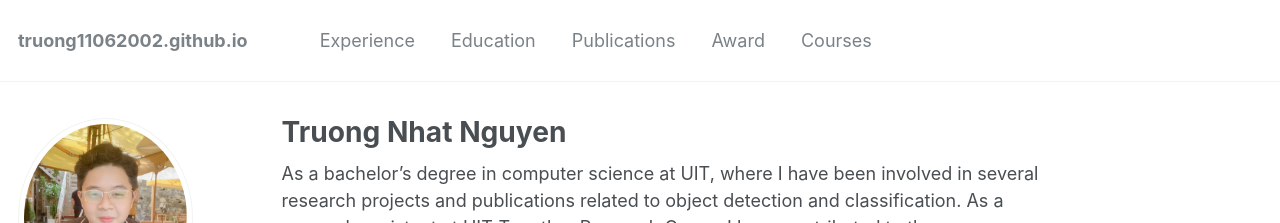
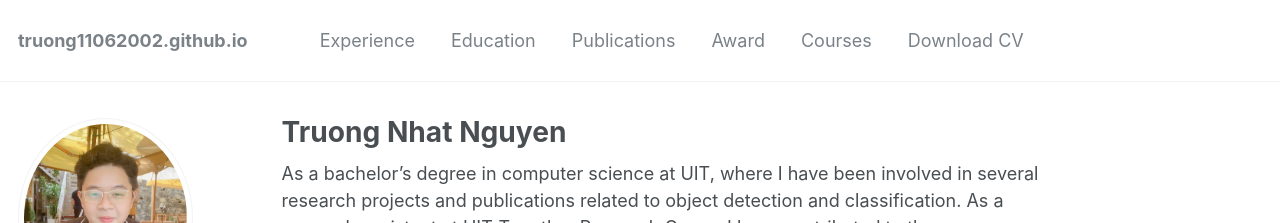
Before and after one commit to truong11062002/truong11062002.github.io, a Jekyll site: the page built from _pages/about.md, in a window 1280 px wide and 900 px high. Shown: the top 223 px of the window. Built offline with Jekyll 4.4.1, drawn with Linux system fonts in a browser that asks for light colours.

Commit message:
add navigation

```diff
--- a/_data/navigation.yml
+++ b/_data/navigation.yml
@@ -15,6 +15,8 @@ main:
   - title: "Courses"
     url: "#courses"
 
+  - title: "Download CV"
+    url: "#cv"
   # - title: "CV"
   #   url: /cv/
 
```
